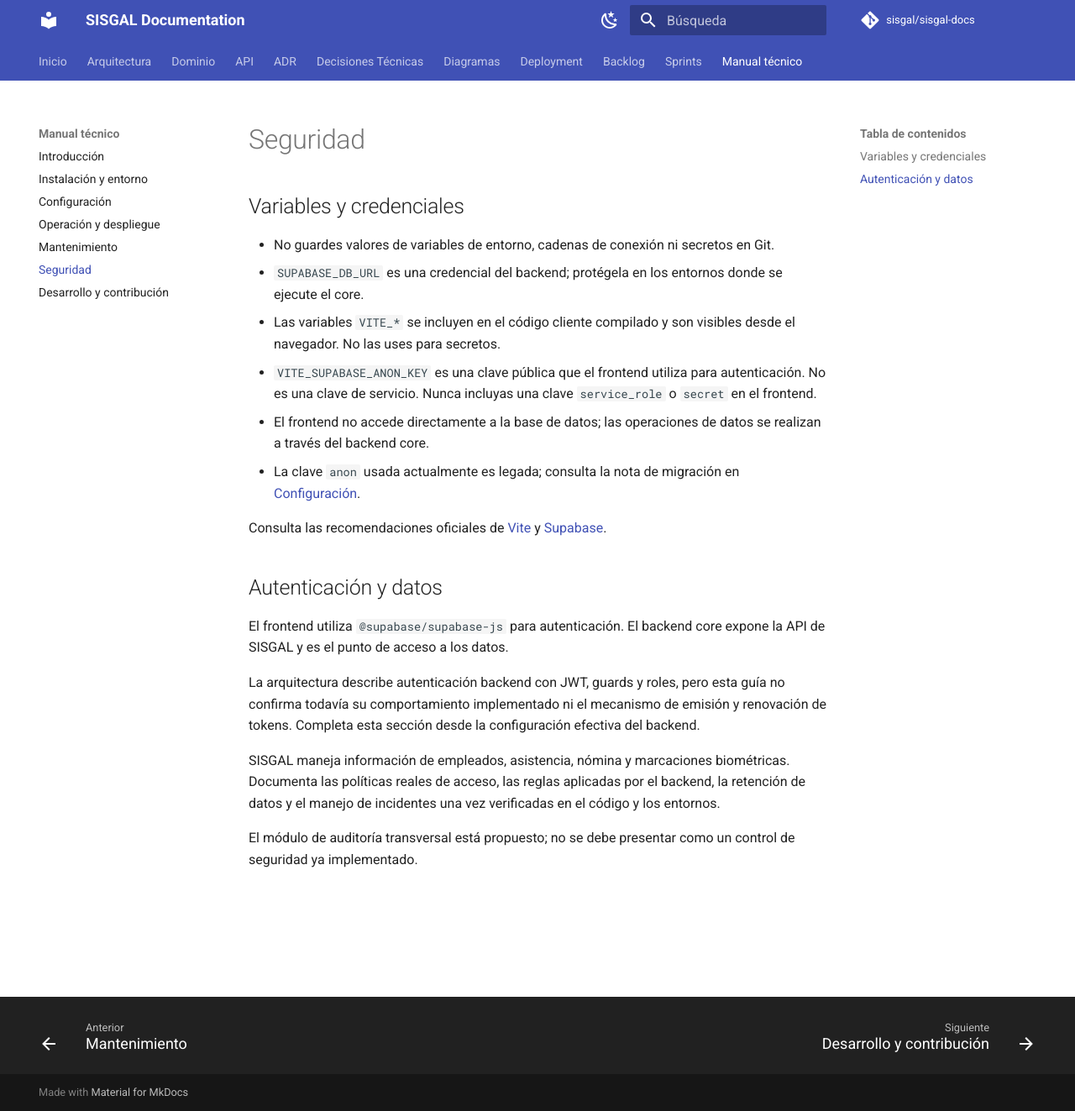
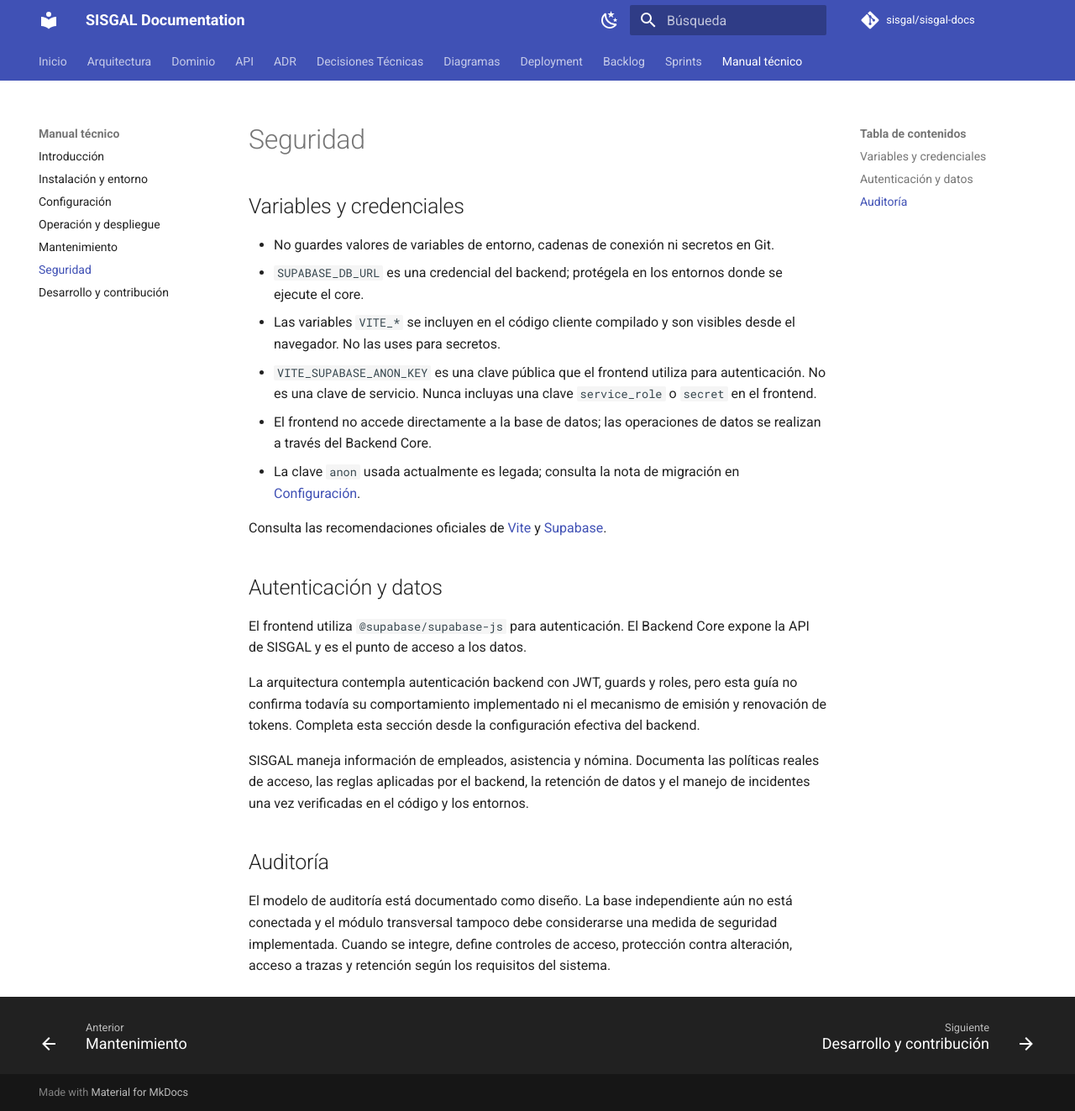
Before and after one commit to sisgal-platform/sisgal-docs, an MkDocs documentation site: the page built from docs/technical-guide/security.md, in a window 1280 px wide and 1323 px high. Shown: the whole window at 84% size. Built offline with MkDocs 1.6.1 and Material for MkDocs 9.7.7, drawn with Linux system fonts in a browser that asks for light colours; comment, search, counter and statistics services are not loaded.

Commit message:
docs: clarify audit persistence is not connected

```diff
--- a/docs/technical-guide/security.md
+++ b/docs/technical-guide/security.md
@@ -6,17 +6,19 @@
 - `SUPABASE_DB_URL` es una credencial del backend; protégela en los entornos donde se ejecute el core.
 - Las variables `VITE_*` se incluyen en el código cliente compilado y son visibles desde el navegador. No las uses para secretos.
 - `VITE_SUPABASE_ANON_KEY` es una clave pública que el frontend utiliza para autenticación. No es una clave de servicio. Nunca incluyas una clave `service_role` o `secret` en el frontend.
-- El frontend no accede directamente a la base de datos; las operaciones de datos se realizan a través del backend core.
+- El frontend no accede directamente a la base de datos; las operaciones de datos se realizan a través del Backend Core.
 - La clave `anon` usada actualmente es legada; consulta la nota de migración en [Configuración](configuration.md).
 
 Consulta las recomendaciones oficiales de [Vite](https://vite.dev/guide/env-and-mode) y [Supabase](https://supabase.com/docs/guides/getting-started/api-keys).
 
 ## Autenticación y datos
 
-El frontend utiliza `@supabase/supabase-js` para autenticación. El backend core expone la API de SISGAL y es el punto de acceso a los datos.
+El frontend utiliza `@supabase/supabase-js` para autenticación. El Backend Core expone la API de SISGAL y es el punto de acceso a los datos.
 
-La arquitectura describe autenticación backend con JWT, guards y roles, pero esta guía no confirma todavía su comportamiento implementado ni el mecanismo de emisión y renovación de tokens. Completa esta sección desde la configuración efectiva del backend.
+La arquitectura contempla autenticación backend con JWT, guards y roles, pero esta guía no confirma todavía su comportamiento implementado ni el mecanismo de emisión y renovación de tokens. Completa esta sección desde la configuración efectiva del backend.
 
-SISGAL maneja información de empleados, asistencia, nómina y marcaciones biométricas. Documenta las políticas reales de acceso, las reglas aplicadas por el backend, la retención de datos y el manejo de incidentes una vez verificadas en el código y los entornos.
+SISGAL maneja información de empleados, asistencia y nómina. Documenta las políticas reales de acceso, las reglas aplicadas por el backend, la retención de datos y el manejo de incidentes una vez verificadas en el código y los entornos.
 
-El módulo de auditoría transversal está propuesto; no se debe presentar como un control de seguridad ya implementado.
+## Auditoría
+
+El modelo de auditoría está documentado como diseño. La base independiente aún no está conectada y el módulo transversal tampoco debe considerarse una medida de seguridad implementada. Cuando se integre, define controles de acceso, protección contra alteración, acceso a trazas y retención según los requisitos del sistema.
```
